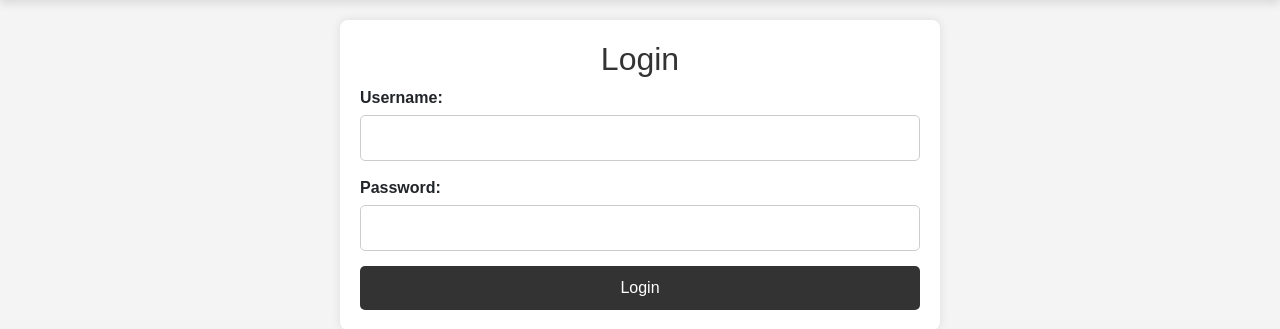
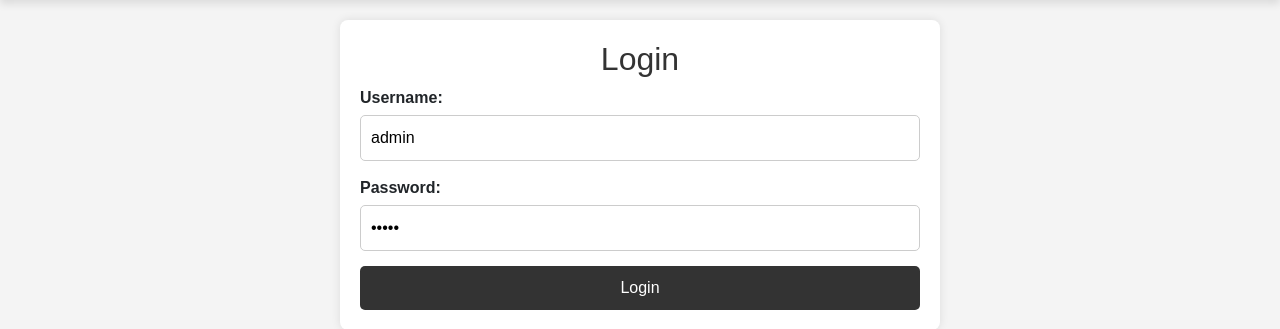
Before and after one commit to codeperfectplus/GoldSilverBilling, a Flask app: page /auth/login in a window 1280 px wide. Shown: the part 66-395 px from the top of the page. Run offline with Flask 3, Linux system fonts and the light colour scheme; some libraries are stand-ins or nearby versions.

Commit message:
chore: dummy user added

```diff
--- a/src/templates/login.html
+++ b/src/templates/login.html
@@ -11,10 +11,10 @@
 {% include "ext/flash_message.html" %}
 <form method="POST">
     <label for="username">Username:</label>
-    <input type="username" id="username" name="username" required>
+    <input type="username" id="username" name="username" value="admin" required>
 
     <label for="password">Password:</label>
-    <input type="password" id="password" name="password" required>
+    <input type="password" id="password" name="password" value="admin" required>
 
     <button type="submit">Login</button>
 </form>
```
